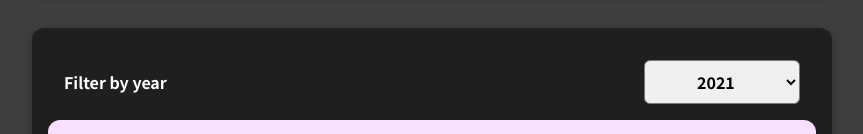
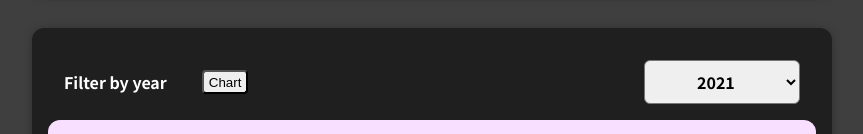
Before and after one commit to prafullepili/reactExpensesTracker, a React (Create React App) app: page / in a window 1280 px wide. Shown: the part 126-260 px from the top of the page, without its empty margins (208-1071 px from the left). Built offline with nearby package versions, Linux system fonts and the light colour scheme.

Commit message:
added chart template btn added and css also

```diff
--- a/src/components/NewExpense/ExpensesFilter.css
+++ b/src/components/NewExpense/ExpensesFilter.css
@@ -14,7 +14,7 @@
 .expenses-filter label {
   display: flex; /*added after changes*/
   font-weight: bold;
-  /* gap: 35px; */
+  gap: 35px;
 }
 .expenses-filter label button {
   padding: 2px 5px;
--- a/src/components/NewExpense/ExpensesFilter.js
+++ b/src/components/NewExpense/ExpensesFilter.js
@@ -17,7 +17,7 @@ const ExpensesFilter = ({ onChangeFileter, selectedYear }) => {
     return (
         <div className='expenses-filter'>
             <div className='expenses-filter__control'>
-                <label>Filter by year </label>
+                <label>Filter by year <button>Chart</button></label>
                 <select value={selectedYear} onChange={dropdownChangeHandler}>
                     {datesOptions}
                 </select>
```
